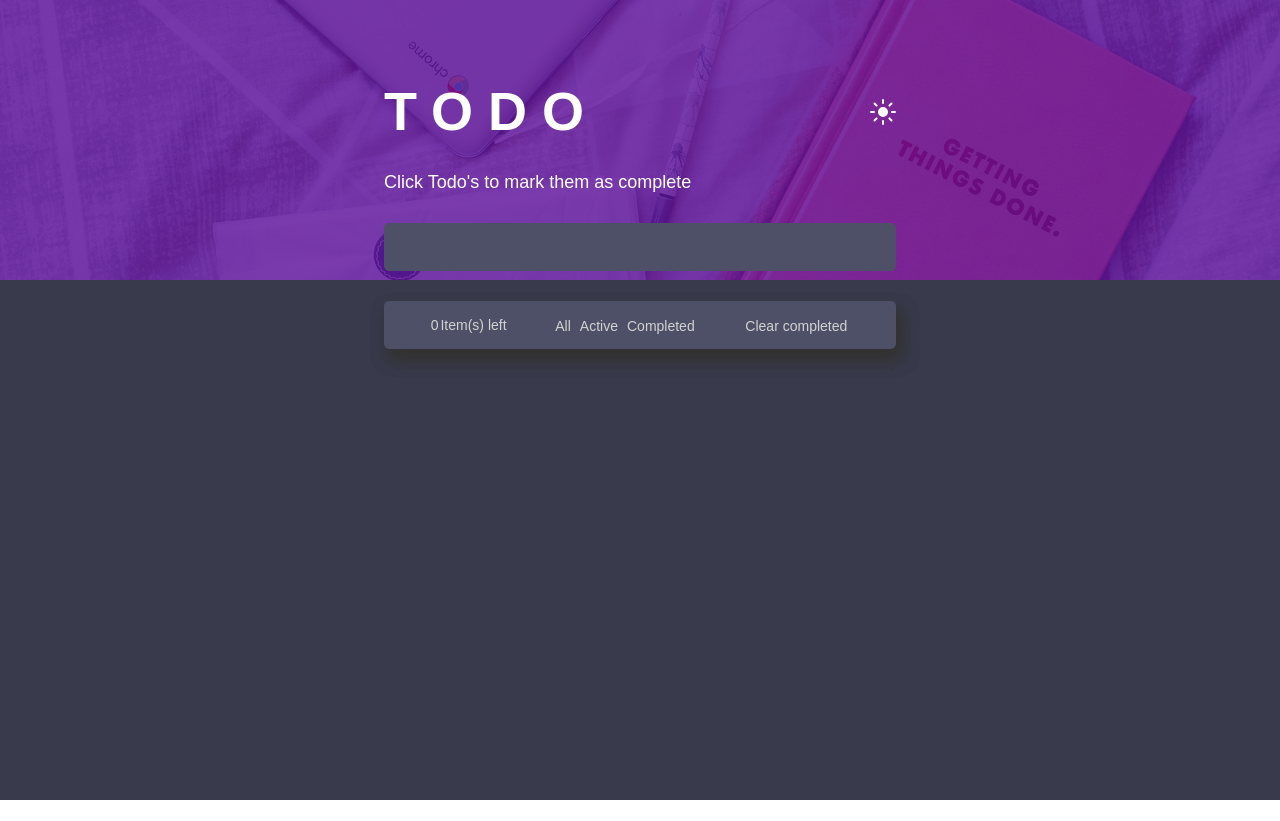
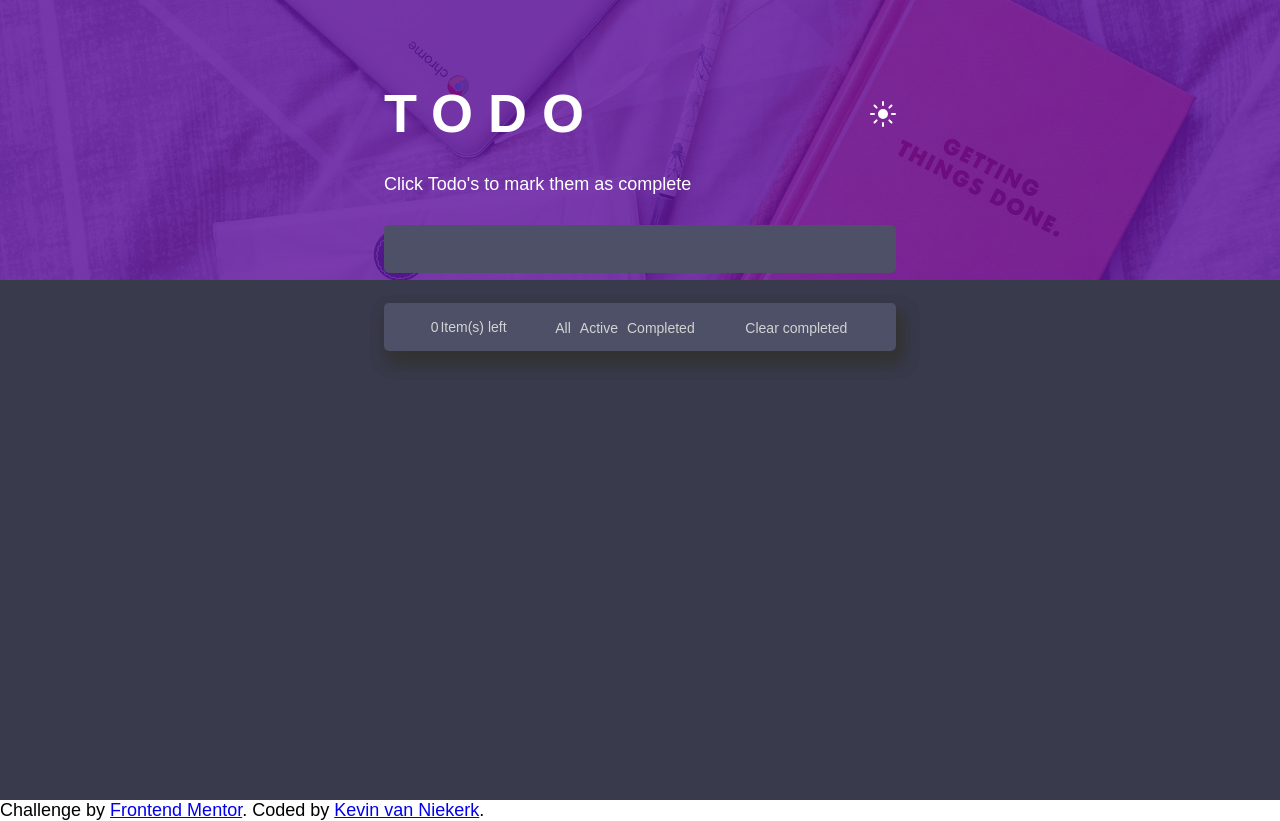
Before and after one commit to MythMatician/Todo-App, a plain HTML site: page index.html in a window 1280 px wide. Before the commit the page ends 800 px from the top, so only its background shows below. Drawn offline with Linux system fonts and the light colour scheme.

Commit message:
Update index.html

```diff
--- a/index.html
+++ b/index.html
@@ -38,16 +38,9 @@
   </div>
   <div class="bottom"></div>
 
-
-
-
-
-  <!-- <p>Clear Completed</p>
-  <p>Drag and drop to reorder list</p> -->
-
-  <!-- <div class="attribution">
+  <div class="attribution">
     Challenge by <a href="https://www.frontendmentor.io?ref=challenge" target="_blank">Frontend Mentor</a>.
-    Coded by <a href="#">Your Name Here</a>.
-  </div> -->
+    Coded by <a href="#">Kevin van Niekerk</a>.
+  </div>
 </body>
 </html>
```
